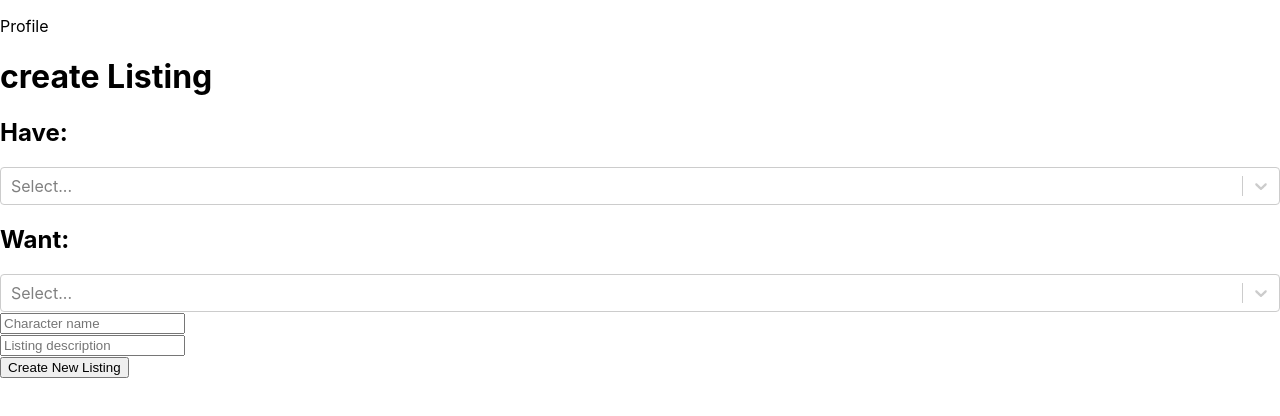
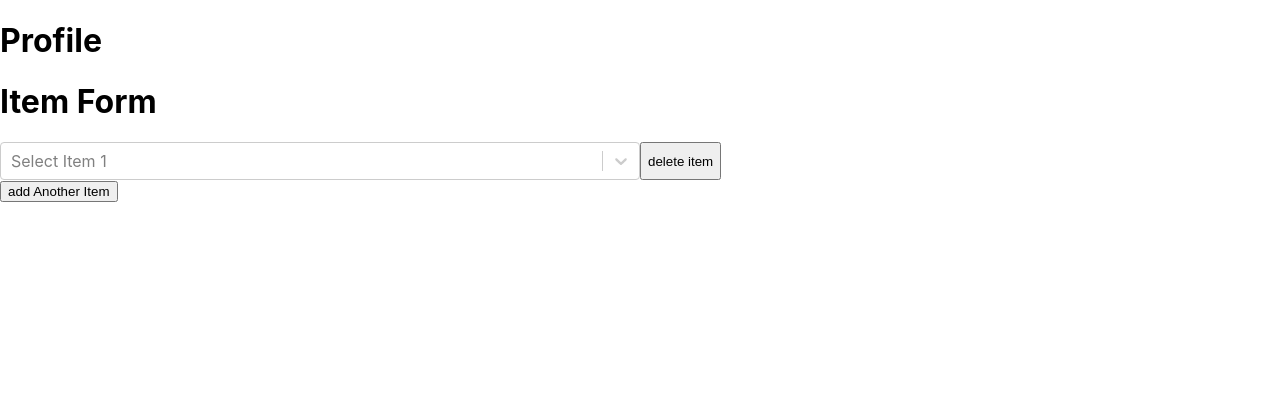
Before and after one commit to brandta-1/merchants-guild, a React (Create React App) app in the folder client/: page /profile in a window 1280 px wide. Shown: the top 416 px of the page. Built offline with nearby package versions, Linux system fonts and the light colour scheme.

Commit message:
saving for later

```diff
--- a/client/src/App.css
+++ b/client/src/App.css
@@ -11,6 +11,13 @@
   .App-logo {
     animation: App-logo-spin infinite 20s linear;
   }
+}
+
+.item-box {
+  display: flex;
+}
+.item-select {
+  width: 50%;
 }
 
 .App-header {
--- /dev/null
+++ b/client/src/components/ListingForm.js
@@ -0,0 +1,55 @@
+import React, { useState, useEffect } from 'react';
+import Select from 'react-select';
+import ItemForm from '../components/ItemForm';
+
+
+const ListingForm = () => {
+
+
+
+    const [numItems, setNumItems] = useState([0])
+    const [items, setItems] = useState([0]);
+
+    console.log("top of component state", items)
+
+    const deleteItem = (id) => {
+        console.log("deleted", id)
+
+        setItems((c) => {
+
+            const test = c.toSpliced(id, 1)
+            console.log(test);
+            return test;
+        });
+
+    }
+
+    const sendToParent = (item, rarity, ench, id) => {
+
+        // console.log(item, rarity, ench, id)
+        setItems((c) => {
+            c[id] = {
+                name: item,
+                rarity: rarity,
+                enchantments: ench
+            };
+            return c;
+        })
+
+    }
+
+    return (
+        <>
+            <h1>Item Form</h1>
+            {items.map((i, j) => {
+                console.log("THIS IS I",i)
+                return (
+                    <ItemForm deleteItem={deleteItem} key={i.name || j} id={j} sendToParent={sendToParent} />
+                )
+            })}
+
+            <button onClick={() => setItems((c) => c.concat([0]))}>add Another Item</button>
+        </>
+    )
+}
+export default ListingForm;
--- a/client/src/components/itemForm.js
+++ b/client/src/components/itemForm.js
@@ -1,70 +1,95 @@
 import React, { useState, useEffect } from 'react';
 import Select from 'react-select';
-import { itemRarity, itemProperties } from '../utils/items';
+import { itemRarity, itemProperties, itemNames } from '../utils/items';
 
-const ItemForm = ({ item, append, id, index }) => {
 
-    //TODO: removing an item from the parent component always just deletes the last element of the ench array being mapped at the bottom of this component
-    //TODO: may need to refactor with ench being a prop instead of being stateful in this component
+const ItemForm = ({ deleteItem, id, sendToParent }) => {
 
+    const [item, setItem] = useState();
+    const [rarity, setRarity] = useState('Uncommon');
     const [ench, setEnch] = useState([]);
-    console.log("ench console log at the top of the component", ench);
-    console.log("item.enchantments console log at the top of the component", item.enchantments);
+
     useEffect(() => {
-        append(item, index, ench, id)
-    }, [ench])
+        sendToParent(item, rarity, ench, id);
+    }, [item, rarity, ench])
+
+
+    // console.log("this is ench state", ench)
+
+    const IRS = itemRarity.map((i) => i.label);
+
+    const enchants = IRS.slice(-IRS.indexOf(rarity) - 1);
+
+
+    const addItem = (e) => {
+        //   console.log("this is the item", e);
+        setItem(e);
+    }
+
+    const addRarity = (e) => {
+        // console.log("this is the rarity", e);
+        setRarity(e);
+    }
+
+    const addEnch = (e,j) => {
+        // console.log("this is the ench", e);
+        setEnch((c) => {
+            c[j]={property: e, value: 0}
+            return c;
+        });
+    }
+
+
 
     return (
+        <div className="item-box">
+            <Select
+                className="item-select"
+                options={itemNames}
+                placeholder={`Select Item ${id+1}`}
+                onChange={({ value }) => addItem(value)}
+
+            />
+
+            {item &&
                 <>
-            <h4>{item.label} Settings:</h4>
-            <h6>Rarity:</h6>
                     <Select
                         options={itemRarity}
-                onChange={(e) => append(item, index, e, id)}
+                        placeholder={rarity}
+                        onChange={({ value }) => addRarity(value)}
+
                     />
-            <h6>Enchantments:</h6>
+                    {enchants.map((i, j) => {
+                        return (
+                            <>
                                 <Select
                                     options={itemProperties}
-                isMulti={true}
-                //TODO back-end for this
-                isOptionDisabled={() => ench.length >= 6}
-                onChange={(e) => {
-
-                    setEnch((c) => {
-                        //if youre deleting an enchantment
-                        if (c.length > e.length) {
-                            //this can probably be better
-                            const newC = c.filter((i) => e.map(({ label }) => label).includes(i.property));
-                            console.log("this is newC",newC);
-                            return newC;
-                        }
-                        //if youre adding an enchantment
-                        const newC = c.concat([{ property: e[e.length - 1].label }]);
-                        return newC;
-                    })
-                }}
+                                    onChange={({ value }) => addEnch(value,j)}
                                 />
 
-            {/* this should be another component, but thats more prop drilling*/}
-            {ench.map((i, j) => {
-                console.log("THIS IS ALL OF ENCH",ench);
-                console.log("THIS IS THE I BEING MAPPED FOR ENCHANTMENTS",i);
-                return (
-                    <div key={j}>
-                        <p>{i.property}</p>
-                        <input type='number' placeholder={`${i.property}`} onChange={(e) => {
+                                <input
+                                    type='number'
+                                    onChange={({ target }) => {
+                                        let value = parseInt(target.value);
+                                        value = isNaN(value) ? 0 : value;
+                                        // console.log("this is the number", value);
+                                        // console.log("this is the index", j);
                                         setEnch((c) => {
-                                c[j].value = parseInt(e.target.value);
+                                            c[j].value = value;
                                             return c;
                                         })
                                     }}
                                 />
-                    </div>
+                            </>
                         )
                     })}
                 </>
+            }
+
+            <button className="item-delete" onClick={() => deleteItem(id)}>delete item</button>
+        </div>
     )
-};
+}
 
 
 export default ItemForm;
--- a/client/src/pages/Profile.js
+++ b/client/src/pages/Profile.js
@@ -1,108 +1,17 @@
 import React, { useState, useEffect } from 'react';
 import { Form, Button, Alert } from 'react-bootstrap';
 import Select from 'react-select';
-import { itemNames } from '../utils/items';
+
 import { setListing } from '../utils/API';
-import Search from './Search';
+import ListingForm from '../components/ListingForm';
 
 const Profile = () => {
 
-    const [formData, setFormData] = useState([[], []]);
-
-    const [name, setName] = useState();
-    const [desc, setDesc] = useState();
-
-    //TODO: enforce component based heirarchy
-
-    const sendForm = (e) => {
-        e.preventDefault();
-        if (!name || formData[0].length == 0 || formData[1].length == 0) {
-            console.log("formdata", formData);
-            alert("no name")
-            return;
-        }
-        formData[2] = name;
-        formData[3] = desc;
-        // console.log("formdata", formData);
-        console.log("about to send this to server:",formData)
-        setListing(formData);
-    }
-
-
-    const formControl = (e, k, i, j) => {
-         console.log("e", e, "i", i, "j", j, "k", k)
-
-        if (!e.length) {
-            if (!Array.isArray(i) && i !== undefined) {
-
-
-                setFormData((c) => {
-                    c[k][j].rarity = i.label
-                    return c;
-                })
-                return;
-            } else if (Array.isArray(i) && (i.length || !!e.enchantments)) {
-                setFormData((c) => {
-
-                    // console.log("THIS IS I HELLO", i)
-
-                    //TODO: you are iterating over the entire enchantments array each time
-                    c[k][j].enchantments = i;
-                    return c;
-                })
-            }
-            return
-        }
-
-        setFormData((currFormData) => {
-            // console.log("current form state", currFormData);
-            currFormData[k] = e;
-            return currFormData;
-        })
-
-    }
-
     return (
         <>
-            <div>
-                <div>
-                    <p>Profile</p>
-                </div>
 
-                <h1>create Listing</h1>
-
-                {/* this needs to be mapped, not typed twice */}
-
-                {formData.slice(0, 2).map((i, j) => {
-                    return (
-                        <Search
-                            title={j == 0 ? 'Have:' : 'Want:'}
-                            options={itemNames}
-                            onChange={formControl}
-                            data={formData}
-                            key={j}
-                            index={j}
-                        />
-                    )
-                })}
-
-
-                <input type='text'
-                    placeholder='Character name'
-                    onChange={(e) => setName(e.target.value)} />
-                <br />
-                <input type='text'
-                    placeholder='Listing description'
-                    onChange={(e) => {
-                        console.log(formData)
-                        setDesc(e.target.value)
-                    }} />
-                <br />
-                <button
-                    onClick={(e) => sendForm(e)}>
-                    Create New Listing
-                </button>
-            </div>
+            <h1>Profile</h1>
+            <ListingForm />
         </>
     )
 };
--- a/client/src/pages/Search.js
+++ b/client/src/pages/Search.js
@@ -1,50 +1,10 @@
 import React, { useState, useEffect } from 'react';
 import Select from 'react-select';
-import ItemForm from '../components/itemForm';
+import ItemForm from '../components/ItemForm';
 
-const Search = ({ options = [], onChange, data, index, title }) => {
-
-
-
-    const [selected, setSelected] = useState([]);
-
-    useEffect(() => {
-        // console.log("changing?");
-        console.log(selected);
-        if (!selected.length) {
-            // console.log("no length");
-            // console.log(data)
-        }
-        onChange(selected, index)
-    }, [selected])
-
-    const handleChange = (e) => {
-        const newSelected = e.map(i => ({ ...i, value: Math.random() * Math.random() }));
-        console.log("newSelected",newSelected);
-        setSelected(newSelected);
-
-    };
-
+const Search = () => {
     return (
-        <>
-            <h2>{title}</h2>
-            <Select
-                isMulti
-                hideSelectedOptions={false}
-                value={selected}
-                onChange={handleChange}
-                options={options.map(i => ({ ...i, av: i.value, value: Math.random() * Math.random() }))}
-                //TODO: back-end for this
-                isOptionDisabled={() => selected.length >= 8}
-            />
-            {selected.map((i, j) => {
-                console.log("selected map",i)
-                return (
-                    <ItemForm item={i} append={onChange} key={j} id={j} index={index} />
-                )
-            })}
-        </>
-    );
-};
-
+        <h1>Search</h1>
+    )
+}
 export default Search;
```
Lines whose indentation alone changed are shown as unchanged.
